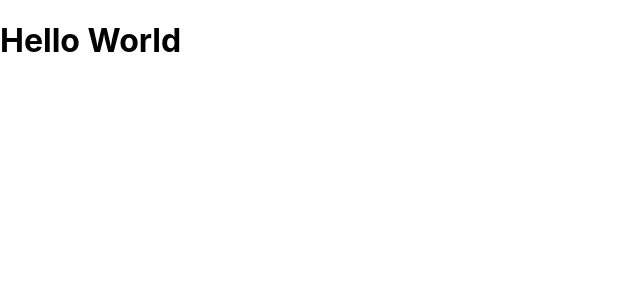
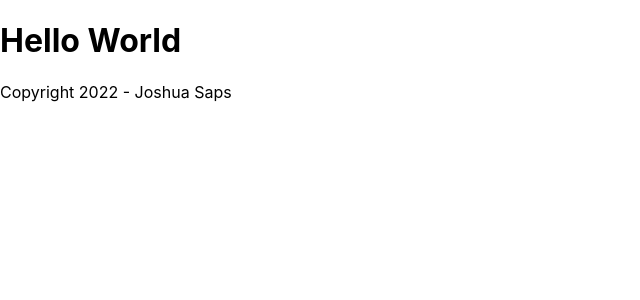
Before and after one commit to Severus7/coffee-connoisseur, a Next.js app: page /hello in a window 1280 px wide. Shown: the top 300 px of the page, without its empty margins (0-640 px from the left). Built offline with nearby package versions, Linux system fonts and the light colour scheme.

Commit message:
Added footer

```diff
--- a/pages/_app.js
+++ b/pages/_app.js
@@ -1,7 +1,14 @@
-import '../styles/globals.css'
+import "../styles/globals.css";
 
 function MyApp({ Component, pageProps }) {
-  return <Component {...pageProps} />
+  return (
+    <div>
+      <Component {...pageProps} />
+      <footer>
+        <p>Copyright 2022 - Joshua Saps</p>
+      </footer>
+    </div>
+  );
 }
 
-export default MyApp
+export default MyApp;
```
